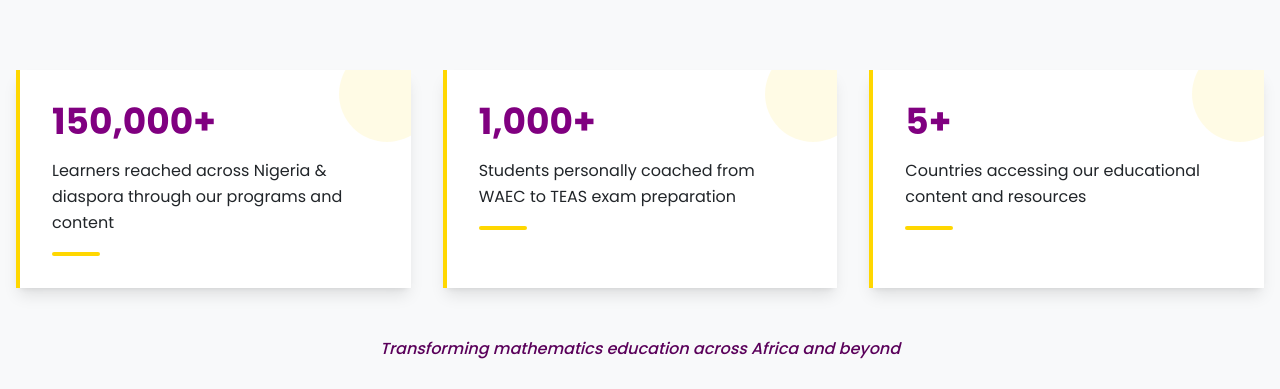
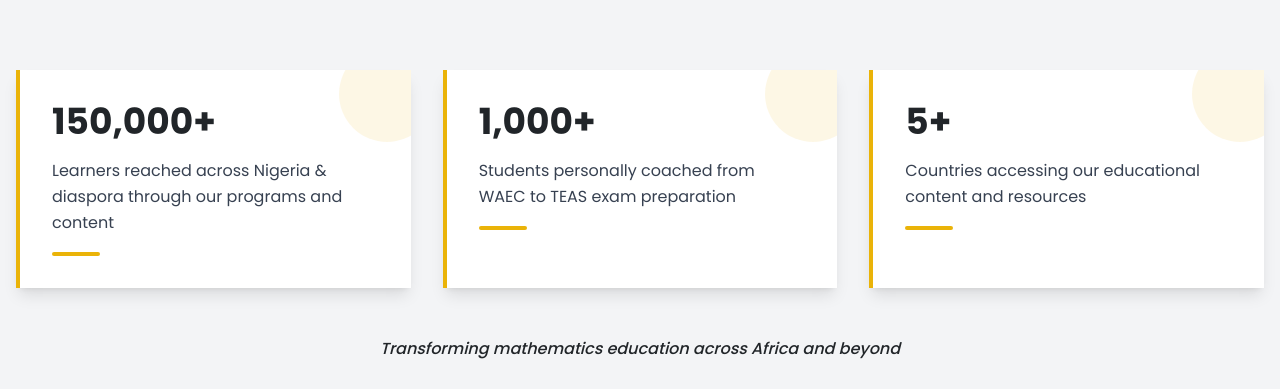
Before and after one commit to Citycod/SOMNG, a React (Vite) app: page / in a window 1280 px wide. Shown: the part 563-952 px from the top of the page. Built offline with nearby package versions, Linux system fonts and the light colour scheme.

Commit message:
Update ImpactStats.tsx

```diff
--- a/src/components/ImpactStats.tsx
+++ b/src/components/ImpactStats.tsx
@@ -1,100 +1,65 @@
-import { motion } from 'framer-motion';
+import { motion } from "framer-motion";
 
 const stats = [
-  { number: '150,000+', text: 'Learners reached across Nigeria & diaspora through our programs and content' },
-  { number: '1,000+', text: 'Students personally coached from WAEC to TEAS exam preparation' },
-  { number: '5+', text: 'Countries accessing our educational content and resources' },
+  {
+    number: "150,000+",
+    text: "Learners reached across Nigeria & diaspora through our programs and content",
+  },
+  {
+    number: "1,000+",
+    text: "Students personally coached from WAEC to TEAS exam preparation",
+  },
+  {
+    number: "5+",
+    text: "Countries accessing our educational content and resources",
+  },
 ];
-
-// Animation variants
-const containerVariants = {
-  hidden: { opacity: 0 },
-  visible: {
-    opacity: 1,
-    transition: {
-      staggerChildren: 0.2,
-      delayChildren: 0.3
-    }
-  }
-};
-
-const itemVariants = {
-  hidden: {
-    opacity: 0,
-    y: 50,
-    scale: 0.95
-  },
-  visible: {
-    opacity: 1,
-    y: 0,
-    scale: 1,
-    transition: {
-      type: "spring",
-      damping: 12,
-      stiffness: 100,
-      duration: 0.6
-    }
-  },
-  hover: {
-    y: -8,
-    boxShadow: "0 20px 25px -5px rgba(0, 0, 0, 0.1), 0 10px 10px -5px rgba(0, 0, 0, 0.04)",
-    transition: {
-      type: "spring",
-      damping: 15,
-      stiffness: 300
-    }
-  }
-};
-
-const numberVariants = {
-  hidden: { scale: 0.8, opacity: 0 },
-  visible: {
-    scale: 1,
-    opacity: 1,
-    transition: {
-      type: "spring",
-      stiffness: 200,
-      damping: 15,
-      delay: 0.2
-    }
-  }
-};
 
 const ImpactStats: React.FC = () => {
   return (
-    <section className="py-20 bg-light-gray">
+    <section className="py-20 bg-gray-100">
       <div className="container px-4 mx-auto">
         <motion.div
-          variants={containerVariants}
-          initial="hidden"
-          whileInView="visible"
-          viewport={{ once: true, margin: "-100px" }}
+          initial={{ opacity: 0 }}
+          whileInView={{ opacity: 1 }}
+          transition={{ staggerChildren: 0.2, delayChildren: 0.3 }}
+          viewport={{ once: true, amount: 0.3 }}
           className="grid grid-cols-1 gap-8 md:grid-cols-3"
         >
           {stats.map((stat, index) => (
             <motion.div
               key={index}
-              variants={itemVariants}
-              whileHover="hover"
-              className="relative h-full p-8 overflow-hidden bg-white border-l-4 rounded-lg shadow-lg border-gold group"
+              initial={{ opacity: 0, y: 50, scale: 0.95 }}
+              whileInView={{ opacity: 1, y: 0, scale: 1 }}
+              whileHover={{
+                y: -8,
+                boxShadow:
+                  "0 20px 25px -5px rgba(0, 0, 0, 0.1), 0 10px 10px -5px rgba(0, 0, 0, 0.04)",
+              }}
+              transition={{ type: "spring", damping: 12, stiffness: 100 }}
+              viewport={{ once: true, amount: 0.3 }}
+              className="relative h-full p-8 overflow-hidden bg-white border-l-4 rounded-lg shadow-lg border-yellow-500 group"
             >
               {/* Decorative element */}
-              <div className="absolute top-0 right-0 w-24 h-24 -mt-6 -mr-6 transition-colors duration-300 rounded-full bg-gold/10 group-hover:bg-gold/20"></div>
+              <div className="absolute top-0 right-0 w-24 h-24 -mt-6 -mr-6 transition-colors duration-300 rounded-full bg-yellow-500/10 group-hover:bg-yellow-500/20"></div>
 
               <motion.div
-                variants={numberVariants}
-                className="mb-4 text-4xl font-bold text-purple"
+                initial={{ scale: 0.8, opacity: 0 }}
+                whileInView={{ scale: 1, opacity: 1 }}
+                transition={{ type: "spring", stiffness: 200, damping: 15 }}
+                viewport={{ once: true }}
+                className="mb-4 text-4xl font-bold text-purple-600"
               >
                 {stat.number}
               </motion.div>
 
-              <p className="relative z-10 leading-relaxed text-dark">
+              <p className="relative z-10 leading-relaxed text-gray-700">
                 {stat.text}
               </p>
 
               {/* Animated underline effect */}
               <motion.div
-                className="w-12 h-1 mt-4 rounded-full bg-gold"
+                className="w-12 h-1 mt-4 rounded-full bg-yellow-500"
                 initial={{ width: 0 }}
                 whileInView={{ width: 48 }}
                 transition={{ delay: 0.5 + index * 0.1, duration: 0.5 }}
@@ -104,7 +69,7 @@ const ImpactStats: React.FC = () => {
           ))}
         </motion.div>
 
-        {/* Section footer with subtle animation */}
+        {/* Section footer */}
         <motion.div
           initial={{ opacity: 0, y: 20 }}
           whileInView={{ opacity: 1, y: 0 }}
@@ -112,7 +77,7 @@ const ImpactStats: React.FC = () => {
           viewport={{ once: true }}
           className="mt-12 text-center"
         >
-          <p className="italic font-medium text-dark-purple">
+          <p className="italic font-medium text-purple-800">
             Transforming mathematics education across Africa and beyond
           </p>
         </motion.div>
```
